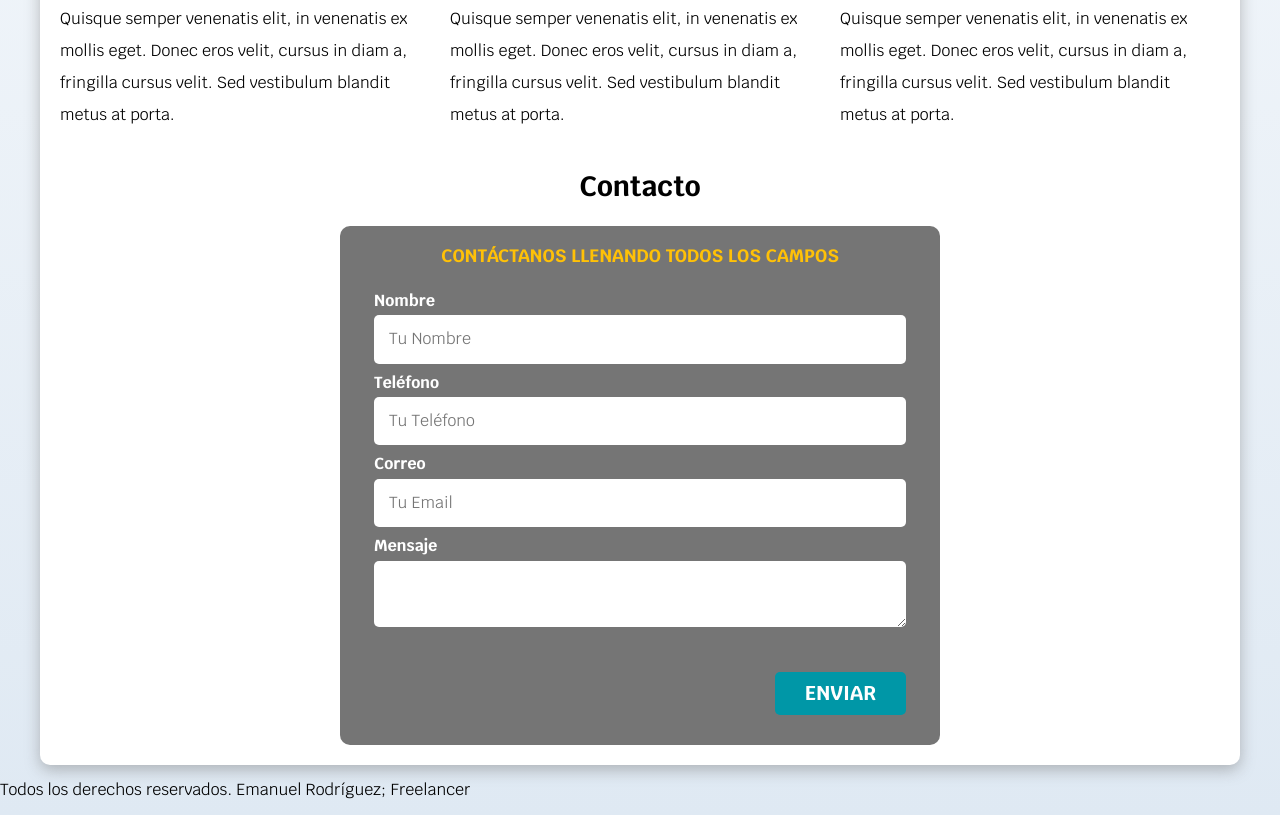
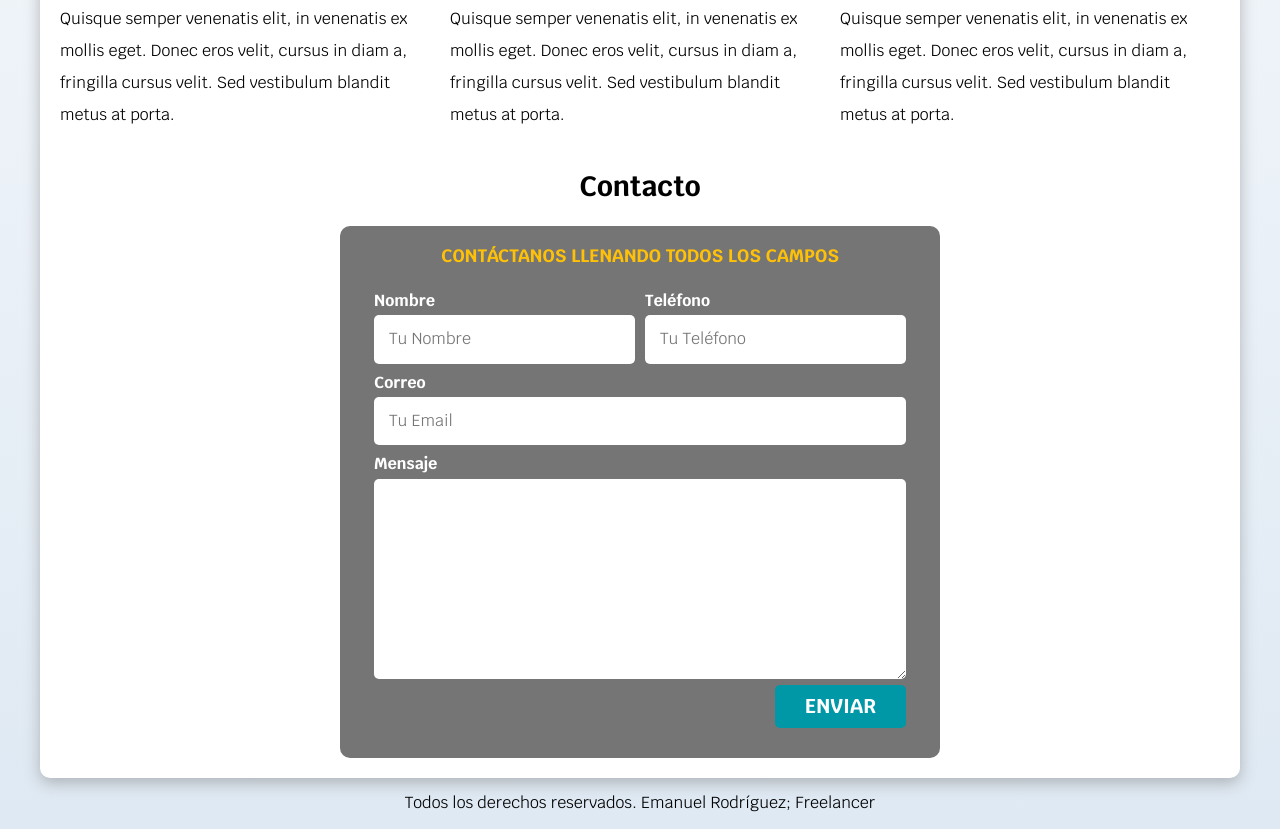
Before and after one commit to Emanuel-TC/Proyecto-Web-Sync, a plain HTML site: page freelancer_inicio/index.html in a window 1280 px wide. Shown: the part 926-1755 px from the top of the page. Drawn offline with Linux system fonts and the light colour scheme.

Commit message:
Colocación de inputs con Grid

```diff
--- a/freelancer_inicio/css/styles.css
+++ b/freelancer_inicio/css/styles.css
@@ -218,12 +218,25 @@
     color: var(--primario);
 }
 
-.contenedor-campos{
-
+@media (min-width: 768px) {
+    .contenedor-campos{
+        display: grid;
+        grid-template-columns: repeat(2, 1fr);
+        column-gap: 1rem; /*Separación entre columnas*/
+        grid-template-rows: auto auto 20rem;
+    }
+    .campo:nth-child(3),
+    .campo:nth-child(4){ /*De los 4 "campos2, nth-child escoge el tercero*/
+        grid-column: 1/3;
+    }
 }
 
 .campo{
     margin-bottom: 1rem;
+}
+
+.campo textarea{
+    height: 20rem;
 }
 
 .campo label{
@@ -239,3 +252,7 @@
     padding: 1.5rem;
     border-radius: .5rem;
 }
+/* Footer */
+.footer{
+    text-align: center;
+}
--- a/freelancer_inicio/index.html
+++ b/freelancer_inicio/index.html
@@ -157,7 +157,7 @@
 
         </section>
     </main>
-    <footer>
+    <footer class="footer">
         <p>Todos los derechos reservados. Emanuel Rodríguez; Freelancer</p>
     </footer>
 
```
